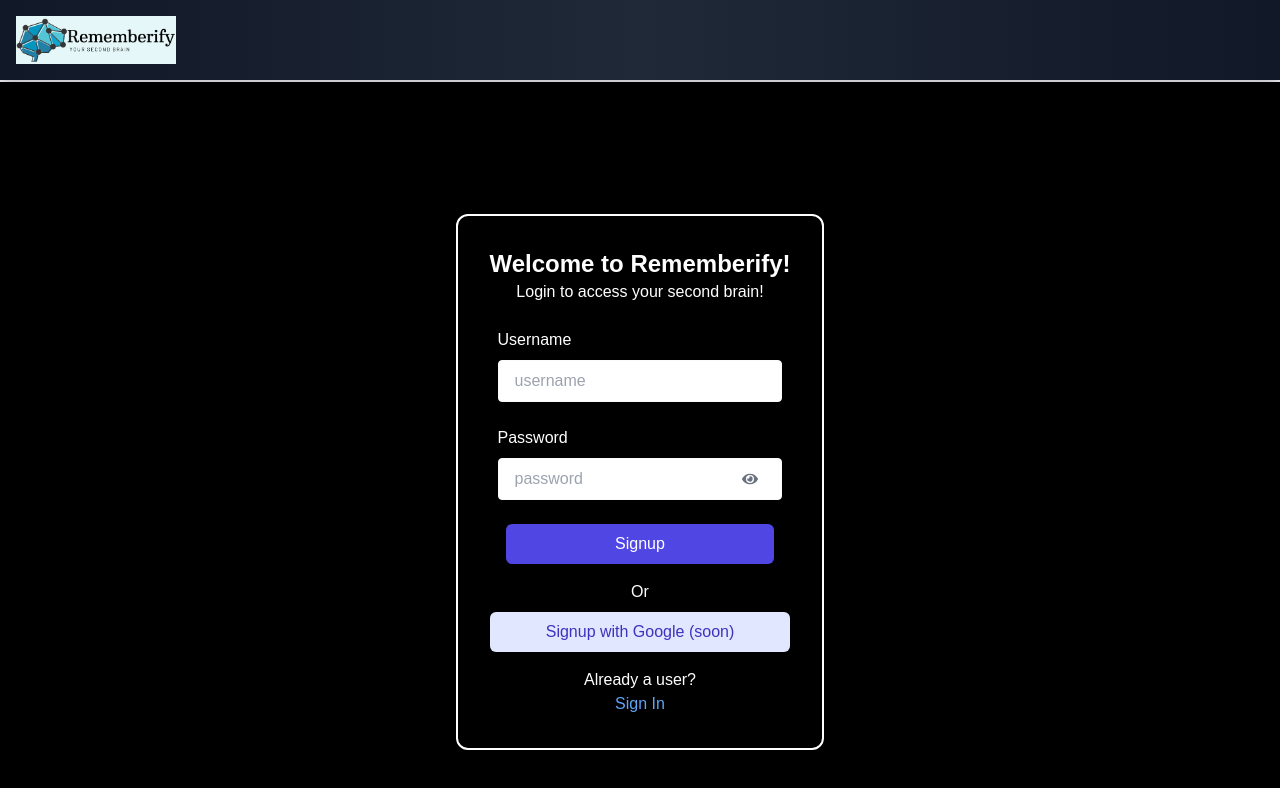
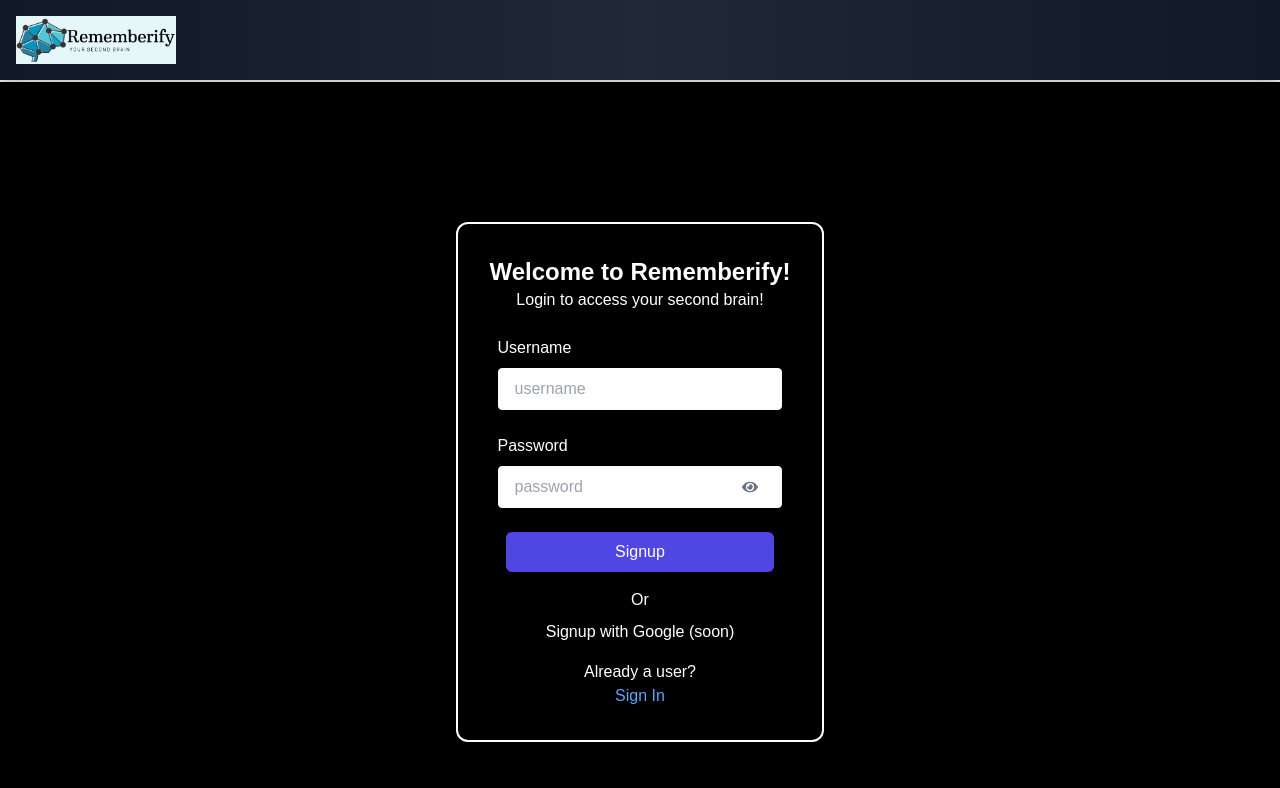
Before and after one commit to rahmanfaizur/rememberify-main, a React (Vite) app in the folder frontend/: page /signup in a window 1280 px wide. Shown: the top 788 px of the page. Built offline with nearby package versions, Linux system fonts and the light colour scheme; no server answers; a web font is replaced by a local one.

Commit message:
Added passport.js logic

```diff
--- a/frontend/src/pages/Signup.tsx
+++ b/frontend/src/pages/Signup.tsx
@@ -103,14 +103,15 @@
                     </div>
                     <div className="flex justify-center pb-2">Or</div>
                     <div className="flex justify-center pb-4">
-                        <Button
+                        {/* <Button
                             padding="one"
                             variant="secondary"
                             text="Signup with Google (soon)"
                             size="md"
                             fullWidth={true}
                             onClick={handleGoogleSignup}
-                        />
+                        /> */}
+                        Signup with Google (soon)
                     </div>
                     <div className="flex justify-center">Already a user?</div>
                     <div className="flex justify-center">
```
